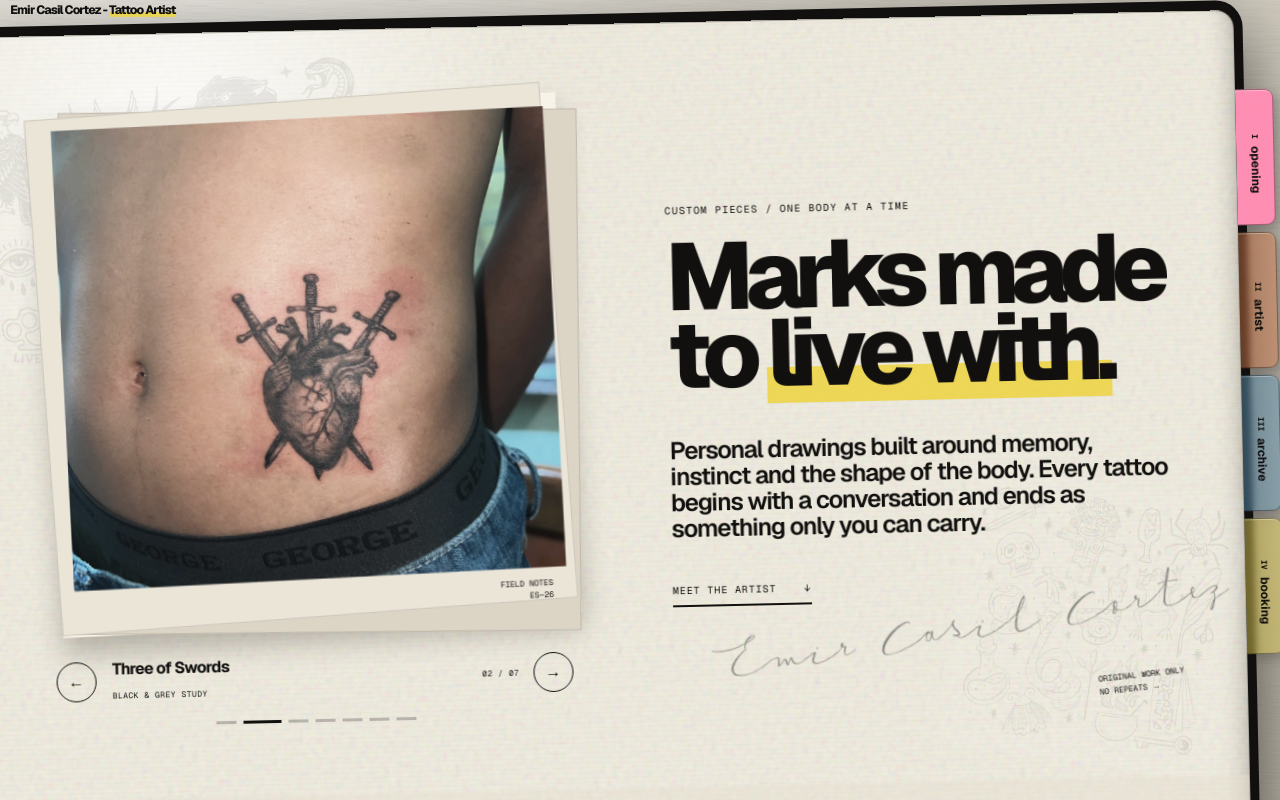
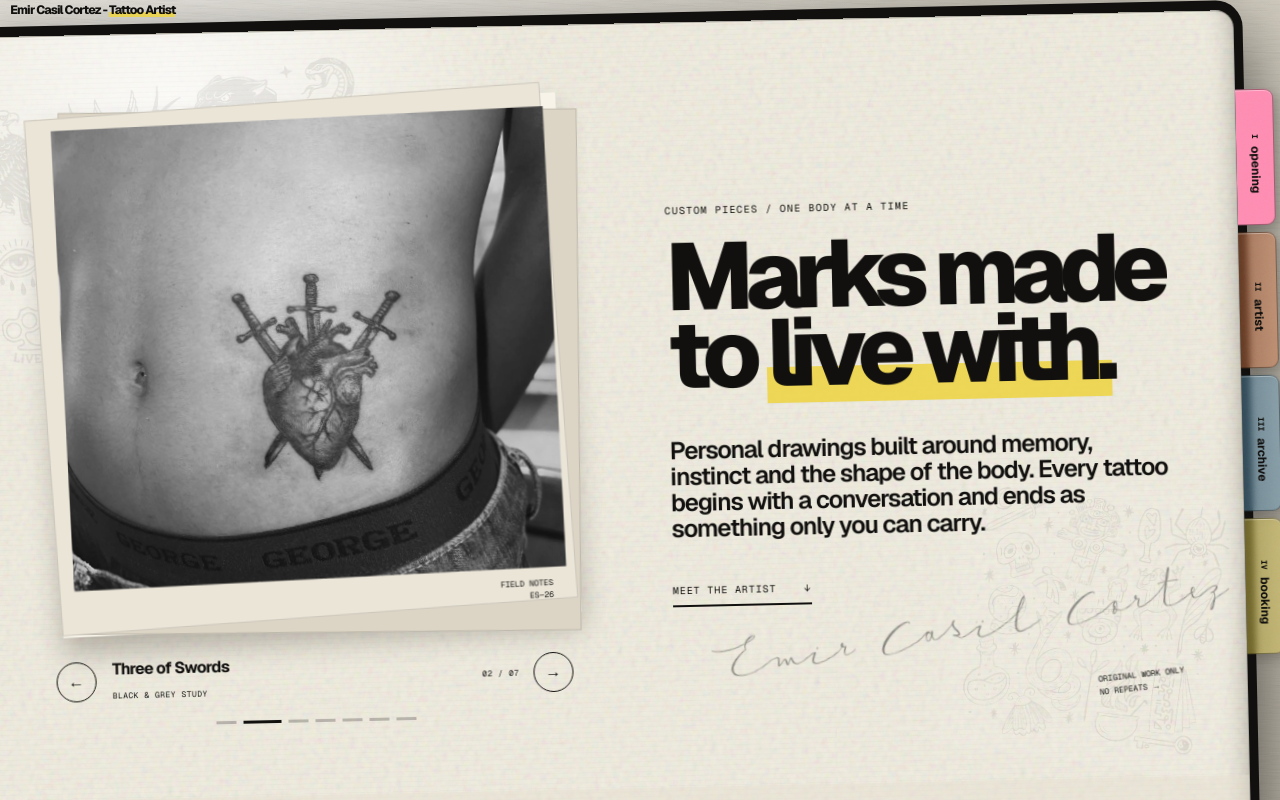
Before and after one commit to jaaseiadev/tattoo-site-ni-emir, a Next.js app: page / in a window 1280 px wide. Built offline with nearby package versions, Linux system fonts and the light colour scheme.

Commit message:
Render tattoo work in black and white

```diff
--- a/app/globals.css
+++ b/app/globals.css
@@ -205,7 +205,7 @@ img { display: block; width: 100%; }
 
 .slide { position: absolute; inset: 13px 13px 46px; margin: 0; opacity: 0; transform: scale(.985); transition: opacity .75s ease, transform 1s ease; }
 .slide.is-active { opacity: 1; transform: scale(1); }
-.slide img { height: 100%; object-fit: cover; filter: saturate(.68) contrast(1.06); }
+.slide img { height: 100%; object-fit: cover; filter: grayscale(1) contrast(1.06); }
 
 .slide-stamp {
   position: absolute;
@@ -271,7 +271,7 @@ img { display: block; width: 100%; }
 .archive-card { position: absolute; width: 27%; transition: transform .3s ease; }
 .archive-card:hover { z-index: 8; transform: rotate(0) translateY(-7px); }
 .archive-photo { height: 390px; padding: 10px 10px 34px; background: #faf7ef; box-shadow: 0 10px 20px rgba(35,29,20,.2); }
-.archive-photo img { height: 100%; object-fit: cover; filter: saturate(.68) contrast(1.06); }
+.archive-photo img { height: 100%; object-fit: cover; filter: grayscale(1) contrast(1.06); }
 .archive-caption { display: flex; justify-content: space-between; align-items: baseline; gap: 10px; padding: 12px 5px 0; }
 .archive-caption h3,.archive-caption p { margin: 0; }
 .archive-caption h3 { font-size: 17px; letter-spacing: -.04em; }
```
